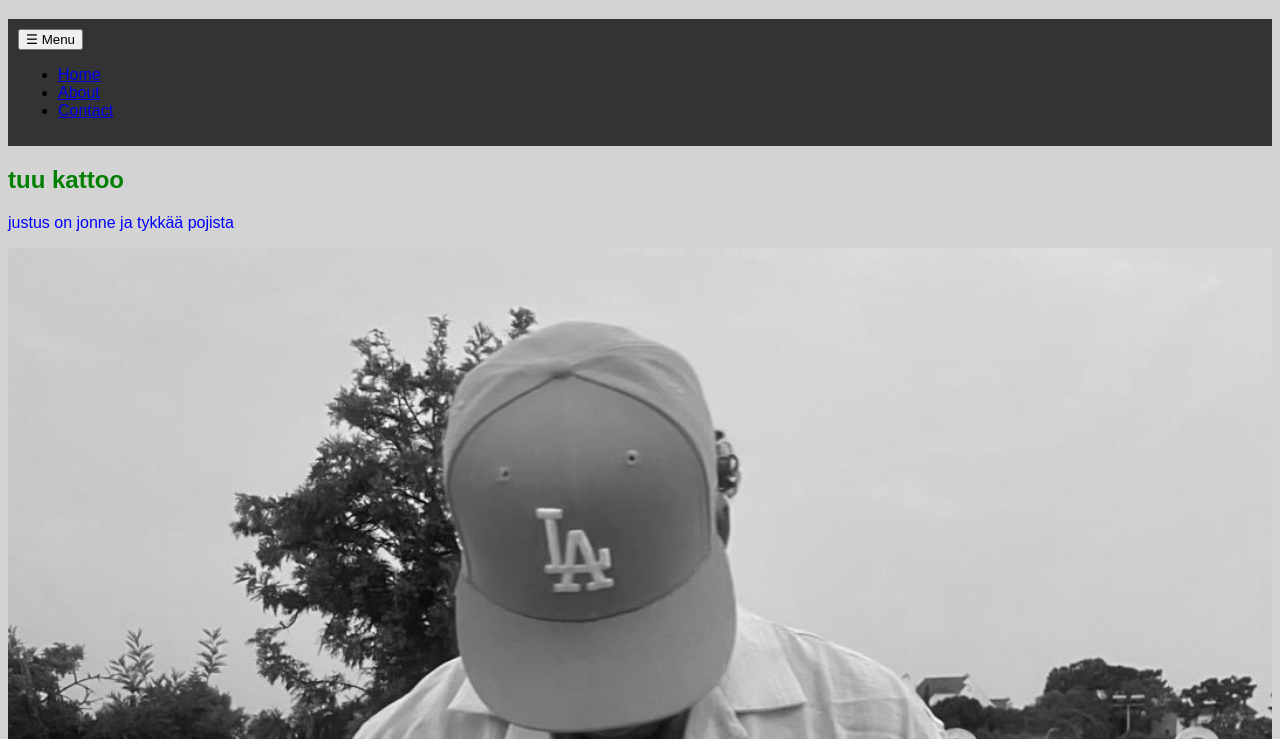
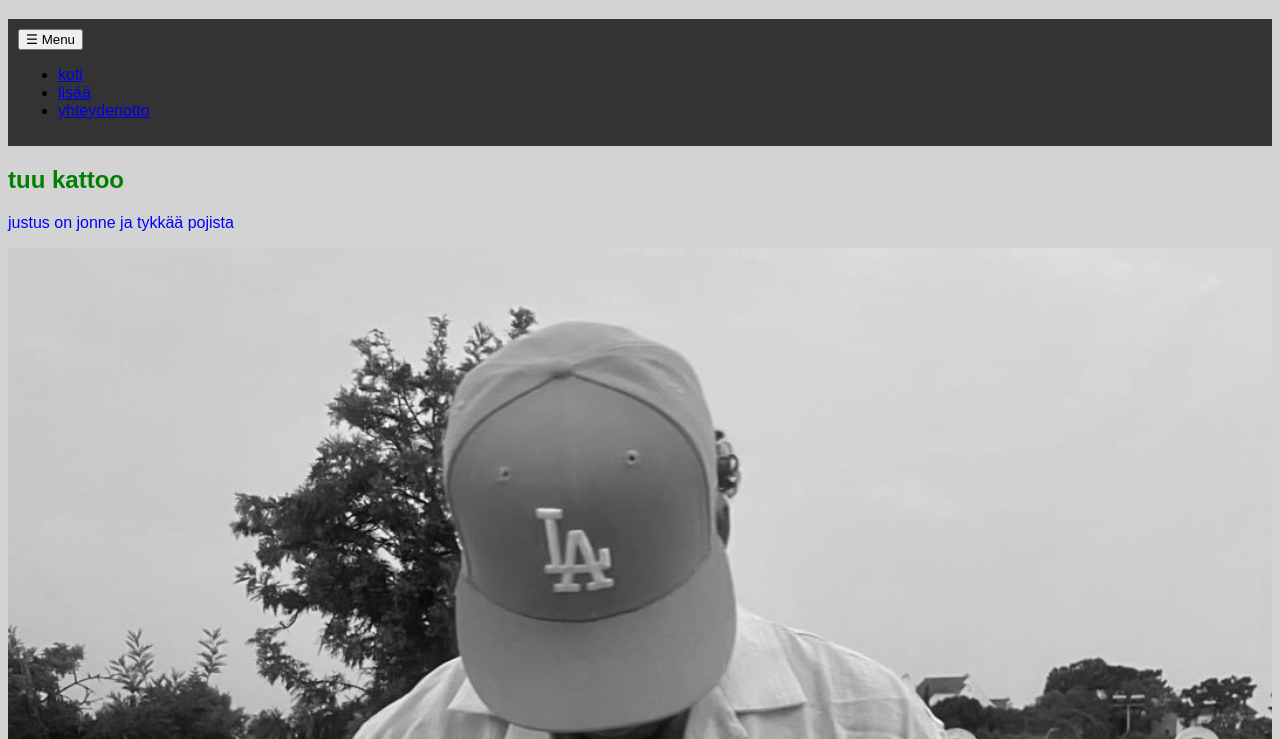
Before and after one commit to cyb3rbully/websivuston_kehittaminen_syksy2026, a plain HTML site: page ws_05/index.html in a window 1280 px wide. Shown: the part 61-800 px from the top of the page. Drawn offline with Linux system fonts and the light colour scheme.

Commit message:
update navigation links in index.html to Finnish

```diff
--- a/ws_05/index.html
+++ b/ws_05/index.html
@@ -13,9 +13,9 @@
       <nav class="responsive-nav">
         <button class="menu-toggle">☰ Menu</button>
         <ul class="nav-list">
-          <li><a href="#">Home</a></li>
-          <li><a href="#">About</a></li>
-          <li><a href="#">Contact</a></li>
+          <li><a href="#">koti</a></li>
+          <li><a href="#">lisää</a></li>
+          <li><a href="#">yhteydenotto</a></li>
         </ul>
       </nav>
     </header>
```
